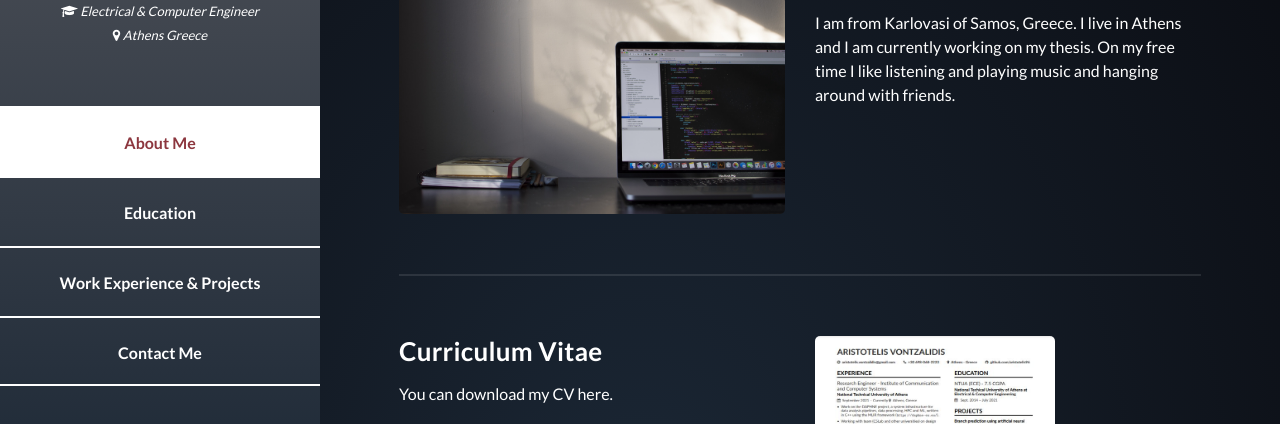
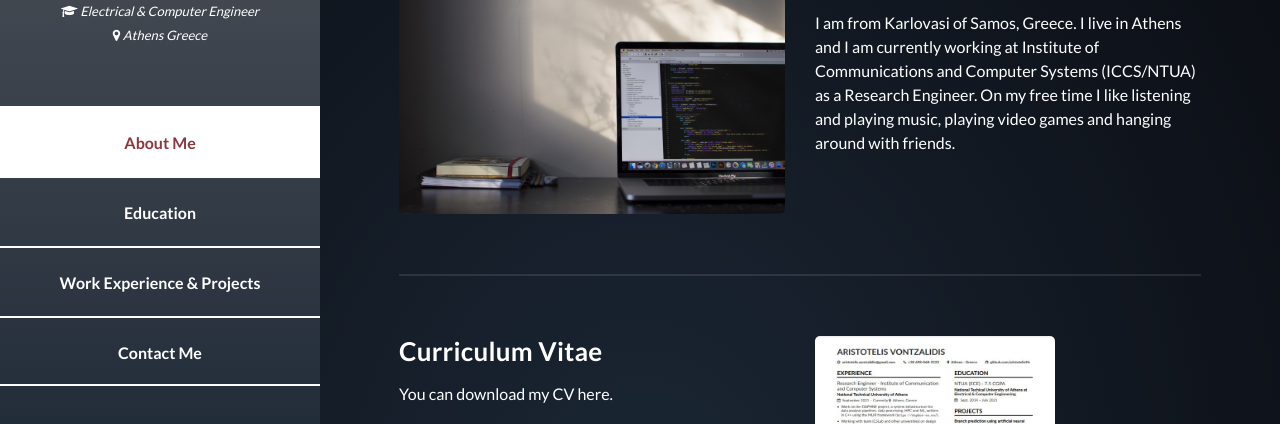
Before and after one commit to aristotelis96/aristotelis96.github.io, a plain HTML site: page index.html in a window 1280 px wide. Shown: the part 273-697 px from the top of the page. Drawn offline with Linux system fonts and the light colour scheme.

Commit message:
updated information

```diff
--- a/index.html
+++ b/index.html
@@ -92,7 +92,8 @@ https://templatemo.com/tm-531-reflux
                 <div class="right-text">
                   <!-- <h4>Reflux HTML CSS Template</h4> -->
                   <p>
-                    I am from Karlovasi of Samos, Greece. I live in Athens and I am currently working on my thesis. On my free time I like listening and playing music and hanging around with friends.
+                    I am from Karlovasi of Samos, Greece. I live in Athens and I am currently working at Institute of Communications and Computer Systems (ICCS/NTUA)
+                    as a Research Engineer. On my free time I like listening and playing music, playing video games and hanging around with friends.
                   </p>
                   <!-- <div class="white-button">
                     <a href="#">Read More</a>
```
